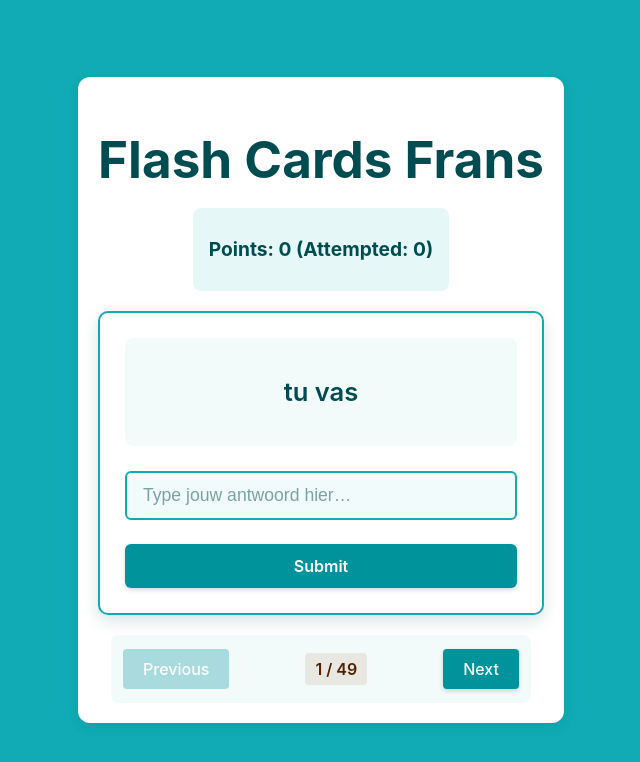
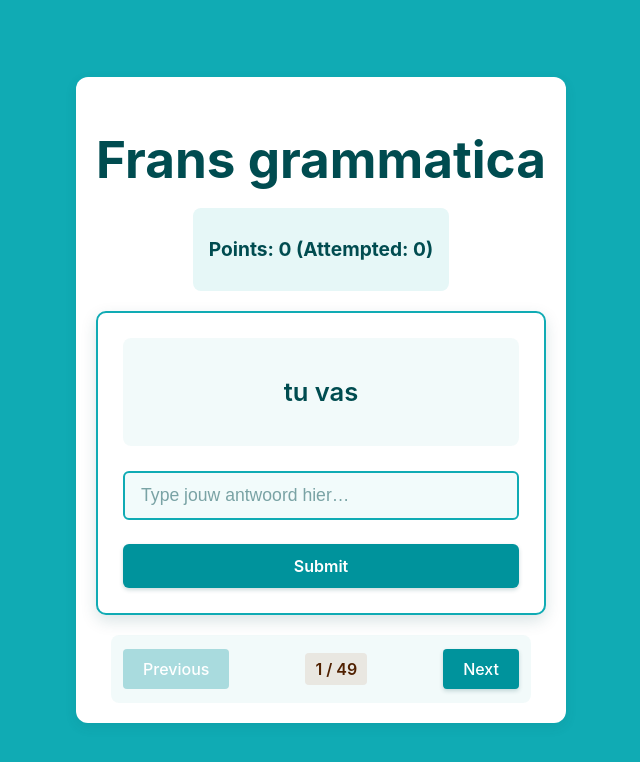
Before and after one commit to rvoogdgeert/fransgrammatica, a Svelte app: page / in a window 1280 px wide. Shown: the top 762 px of the page, without its empty margins (319-959 px from the left). Built offline with nearby package versions, Linux system fonts and the light colour scheme.

Commit message:
Changed flash card title

```diff
--- a/src/App.svelte
+++ b/src/App.svelte
@@ -174,7 +174,7 @@
 
 <main>
     <div class="container">
-        <h1>Flash Cards Frans</h1>
+        <h1>Frans grammatica</h1>
 
         <div class="score-container">
             <p>Points: {points} (Attempted: {attempted})</p>
```
